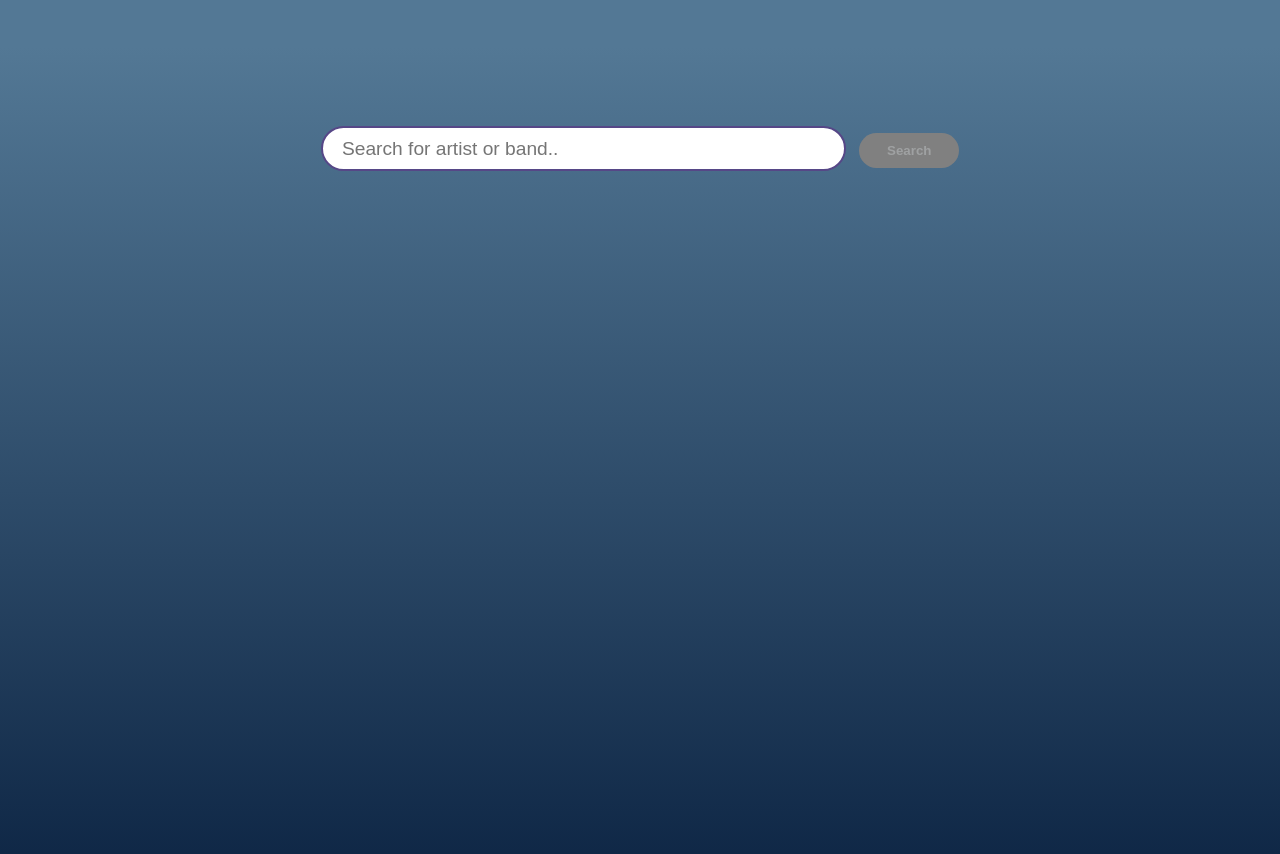
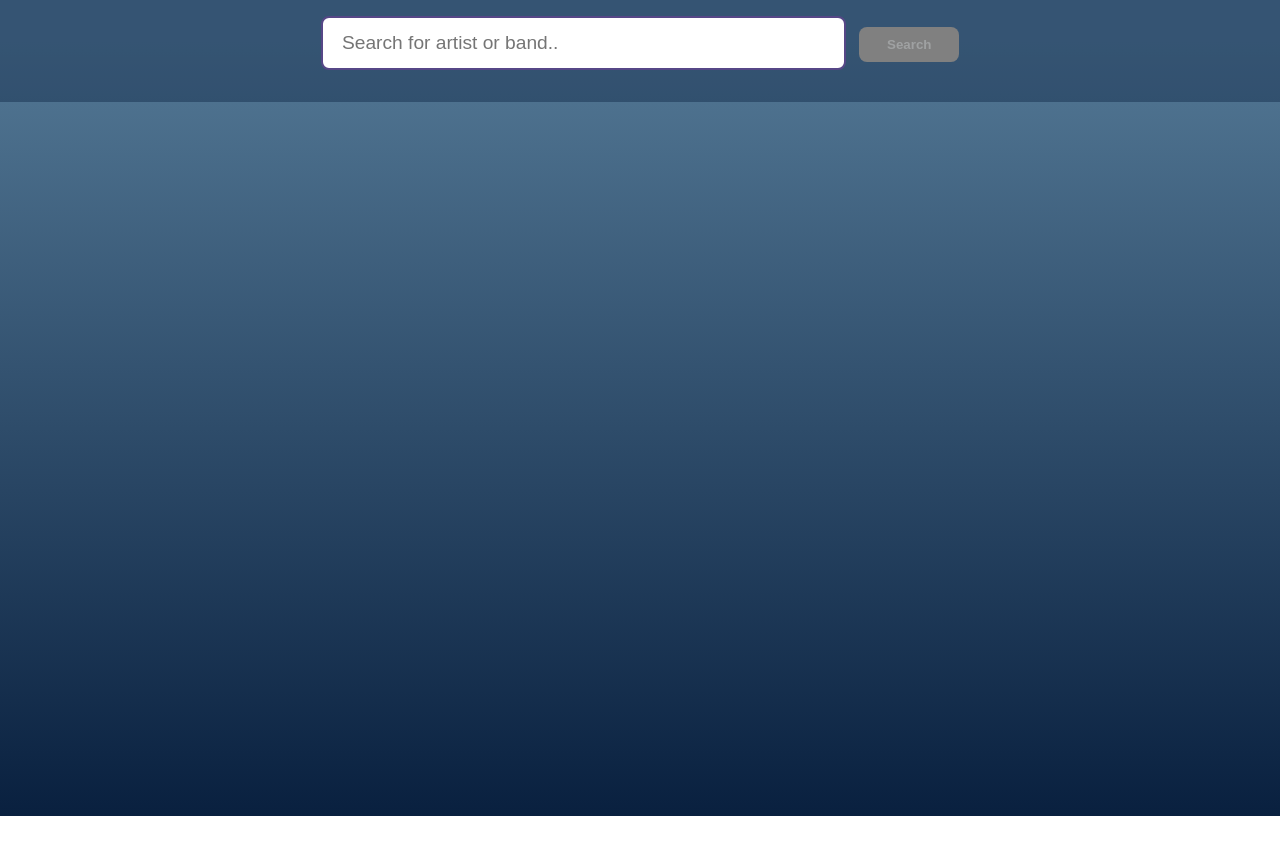
Before and after one commit to zaepon/music-searcher, a React (Create React App) app: page / in a window 1280 px wide. Shown: the top 854 px of the page. After the commit the page ends 816 px from the top, so only its background shows below. Built offline with nearby package versions, Linux system fonts and the light colour scheme.

Commit message:
Layout and style changes

```diff
--- a/src/components/button.tsx
+++ b/src/components/button.tsx
@@ -5,7 +5,7 @@ const Button = styled.button`
   height: 35px;
   background-color: ${props => props.disabled ? 'grey' : '#564787'};
   border: ${props => props.disabled ? '0px' : '2px solid #564787;'};
-  border-radius: 25px;
+  border-radius: 8px;
   cursor: pointer;
   color: ${props => props.disabled ? '#9fa1a2' : 'white'};
   font-weight: 700;
--- a/src/components/loader.tsx
+++ b/src/components/loader.tsx
@@ -13,6 +13,8 @@ const LoaderDiv = styled.div`
   width: 75px;
   height: 75px;
   animation: ${spin} 1s linear infinite;
+  position: absolute;
+  top: 50%;
 `;
 
 const Loader = () => (
--- a/src/components/textInput.tsx
+++ b/src/components/textInput.tsx
@@ -4,11 +4,11 @@ import styled from "styled-components";
 const StyledTextInput = styled.input`
   max-width: 500px;
   width: 100%;
-  height: 2em;
+  height: 3rem;
   padding-left: 1em;
   font-size: 1.2em;
   border: 2px solid #564787;
-  border-radius: 25px;
+  border-radius: 8px;
   color: #464b51;
   &:focus {
     outline: none;
--- /dev/null
+++ b/src/components/topbar.tsx
@@ -0,0 +1,25 @@
+import React, {FunctionComponent} from 'react';
+import styled from 'styled-components';
+
+const StyledBar = styled.div`
+  width: 100vw;
+  top:0;
+  left: 0;
+  right: 0;
+  position:absolute;
+  background-color:rgba(9, 32, 63, 0.4);
+  display: flex;
+  padding-bottom: 2em;
+
+`
+
+const Topbar: FunctionComponent= ({children}) => {
+  return(
+    <div>
+    <StyledBar>{children} </StyledBar>
+    </div>
+  )
+}
+
+
+export default Topbar;
--- a/src/containers/Main.tsx
+++ b/src/containers/Main.tsx
@@ -8,15 +8,16 @@ import TextInput from "../components/textInput";
 import Button from "../components/button";
 import Loader from "../components/loader";
 import TemplateImage from "../test.png";
+import Topbar from "../components/topbar";
 
-import {
-  searchArtist,
-  getSimilarArtists
-} from "../api/apUtils";
+import { searchArtist, getSimilarArtists } from "../api/apUtils";
 
 const TopContainer = styled.div`
   text-align: center;
-  margin-top: 10%;
+  position: relative;
+  margin: auto;
+  padding-top: 1em;
+  width: 100%;
 `;
 
 const ArtistsContainer = styled.div`
@@ -29,7 +30,7 @@ const ArtistsContainer = styled.div`
 `;
 
 const TitleContainer = styled.div`
-  margin-top: 10%;
+  margin-top: 15%;
   text-align: center;
   width: 100%;
 `;
@@ -76,51 +77,51 @@ const App = (props: AppProps) => {
 
   const getArtistByName = async (name: string) => {
     setArtistName(name);
-    setLoading(true)
+    setLoading(true);
     const searchResult = await searchArtist(name);
-    const state = setStatusMessage(searchResult.items, name, 'initial');
+    const state = setStatusMessage(searchResult.items, name, "initial");
     setStatus(state);
     setSearchResult(searchResult.items);
     setLoading(false);
   };
 
   const findSimilarArtists = async (artist: ArtistProps) => {
-    const n = artist.name || '';
+    const n = artist.name || "";
     setLoading(true);
     setArtistName(n);
     setSearchString(n);
-    const searchResult = await getSimilarArtists(artist.id || '');
-    console.log('Searchresult', searchResult)
-    const state = setStatusMessage(searchResult, n, 'similar');
+    const searchResult = await getSimilarArtists(artist.id || "");
+    console.log("Searchresult", searchResult);
+    const state = setStatusMessage(searchResult, n, "similar");
     setStatus(state);
     setSearchResult(searchResult);
     setLoading(false);
-  }
+  };
 
   const setStatusMessage = (results: object[], name: string, type: string) => {
-
-    switch(type){
-      case 'initial':
+    switch (type) {
+      case "initial":
         if (results.length === 0)
           return `found 0 artists or bands with name "${name}`;
         if (results.length > 0)
           return `Found one or multiple bands with name "${name}". Select one.`;
-        return '';
+        return "";
 
-      case 'similar':
-        if(results.length === 0)
-          return `No similar bands or artists to "${name}"`
-        if(results.length > 0)
-          return `Displaying similar artists & bands to "${name}"`
-        return '';
+      case "similar":
+        if (results.length === 0)
+          return `No similar bands or artists to "${name}"`;
+        if (results.length > 0)
+          return `Displaying similar artists & bands to "${name}"`;
+        return "";
       default:
-        return '';
+        return "";
     }
   };
 
   return (
     <>
       <div className="App">
+        <Topbar>
           <TopContainer>
             <TextInput
               value={searchString}
@@ -135,6 +136,7 @@ const App = (props: AppProps) => {
               Search
             </Button>
           </TopContainer>
+        </Topbar>
 
         {!loading && artistName && (
           <TitleContainer>
@@ -150,18 +152,16 @@ const App = (props: AppProps) => {
                   <path d="M12 2C6.48 2 2 6.48 2 12s4.48 10 10 10 10-4.48 10-10S17.52 2 12 2zm1 15h-2v-2h2v2zm0-4h-2V7h2v6z" />
                 </StyledIcon>
               }
-              <Header
-                title={status}
-                type={"h1"}
-                color={"#CAE5FF"}
-              />
+              <Header title={status} type={"h1"} color={"#CAE5FF"} />
             </>
           </TitleContainer>
         )}
 
         <ArtistsContainer>
           {loading && <Loader />}
-        {!loading && searchResult.length > 0 && searchResult.map((artist: ArtistProps, index: number) => {
+          {!loading &&
+            searchResult.length > 0 &&
+            searchResult.map((artist: ArtistProps, index: number) => {
               let imageObj = artist.images!.filter(
                 (img: ImageProps) => img.width === 640
               );
```
Lines whose indentation alone changed are shown as unchanged.
